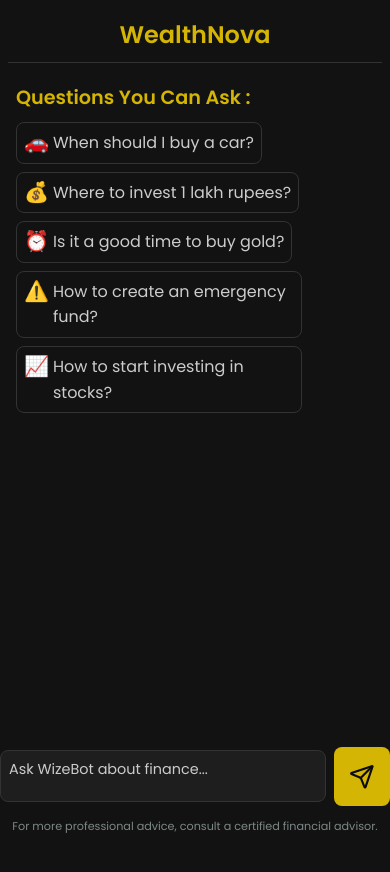
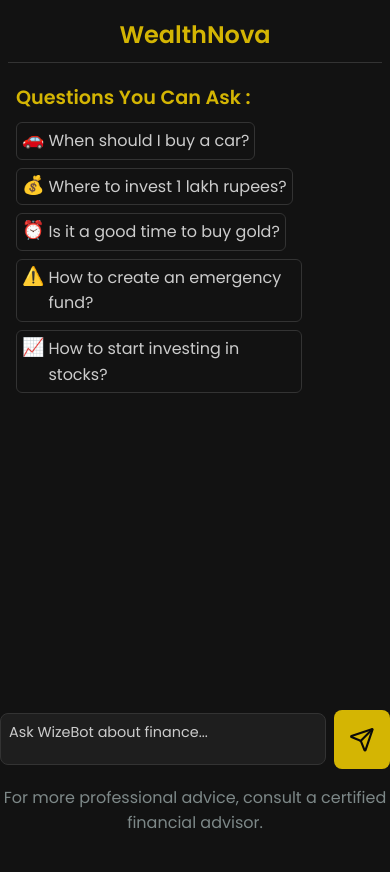
Before and after one commit to maheksh/wealthnova, a Next.js app: page / in a window 390 px wide. Shown: the top 872 px of the page. Built offline with nearby package versions, Linux system fonts and the light colour scheme.

Commit message:
Extend layout to full screen with 100% width and fix #666 border on input-bar

```diff
--- a/app/globals.css
+++ b/app/globals.css
@@ -71,11 +71,11 @@
 .card {
   background-color: #121212;
   border: 1px solid #333;
-  border-radius: 0.5rem;
-  padding: 0.6875rem;
+  border-radius: 0.375rem; /* Reduced from 0.5rem */
+  padding: 0.5625rem; /* Reduced by ~4px from 0.6875rem */
   display: inline-flex;
   align-items: start;
-  gap: 0.5rem;
+  gap: 0.375rem; /* Reduced from 0.5rem */
   cursor: pointer;
   transition: background-color 0.2s;
   max-width: 80%;
@@ -89,8 +89,8 @@
 }
 
 .card-emoji {
-  font-size: 1.25rem;
-  line-height: 1.25rem;
+  font-size: 1.125rem; /* Reduced from 1.25rem */
+  line-height: 1.125rem; /* Reduced from 1.25rem */
   margin-top: 0.125rem;
 }
 
@@ -103,13 +103,14 @@
 
 .input-bar-container {
   display: flex;
-  align-items: center; /* Changed to center for consistent vertical alignment */
+  align-items: center;
   justify-content: space-between;
   width: 100%;
   margin: 0;
   position: sticky;
   bottom: 0;
   z-index: 10;
+  padding: 0.25rem 0;
 }
 
 /* Floating Chatbot Styles */
@@ -158,12 +159,19 @@
   }
 
   .card {
-    padding: 0.4375rem;
+    padding: 0.3125rem; /* Reduced by ~4px from 0.4375rem */
     gap: 0.25rem;
+    border-radius: 0.375rem; /* Reduced from 0.5rem */
+  }
+
+  .card-emoji {
+    font-size: 1.125rem; /* Reduced from 1.25rem */
+    line-height: 1.125rem; /* Reduced from 1.25rem */
   }
 
   .input-bar-container {
     width: 100%;
+    padding: 0.25rem 0;
   }
 
   .floating-chatbot {
@@ -173,9 +181,9 @@
   }
 
   .input-bar {
-    padding: 0.25rem;
+    padding: 0;
     display: flex;
-    align-items: center; /* Changed to center for mobile */
+    align-items: center;
     gap: 0.5rem;
     border: 1px solid #333;
     opacity: 1;
@@ -190,21 +198,22 @@
     font-size: 0.9rem;
     outline: none;
     width: 100%;
-    min-height: 2rem; /* Increased to match send button height */
-    height: 2rem; /* Fixed height for alignment */
+    min-height: 2.5rem;
+    height: 2.5rem;
     resize: none;
     overflow-wrap: break-word;
     word-wrap: break-word;
     white-space: pre-wrap;
-    padding: 0.25rem;
+    padding: 0.5rem;
     overflow-y: auto;
-    max-height: 2rem; /* Match send button height */
+    max-height: 2.5rem;
   }
 
   .send-button {
     width: 2.5rem;
-    height: 2rem; /* Reduced to match input-field height */
+    height: 2.5rem;
     margin-left: 0.5rem;
+    padding: 0;
   }
 
   .send-icon {
@@ -213,7 +222,7 @@
   }
 
   .disclaimer {
-    font-size: 0.7rem;
+    font-size: 1rem;
     margin-top: 0.25rem;
   }
 }
@@ -223,7 +232,7 @@
   border-radius: 0.5rem;
   padding: 0.25rem;
   display: flex;
-  align-items: center; /* Changed to center for consistent alignment */
+  align-items: center;
   gap: 0.5rem;
   border: 1px solid #333;
   opacity: 1;
@@ -279,7 +288,7 @@
 }
 
 .disclaimer {
-  font-size: 0.7rem;
+  font-size: 1rem;
   color: #7d8888;
   text-align: center;
   margin-top: 0.25rem;
```
